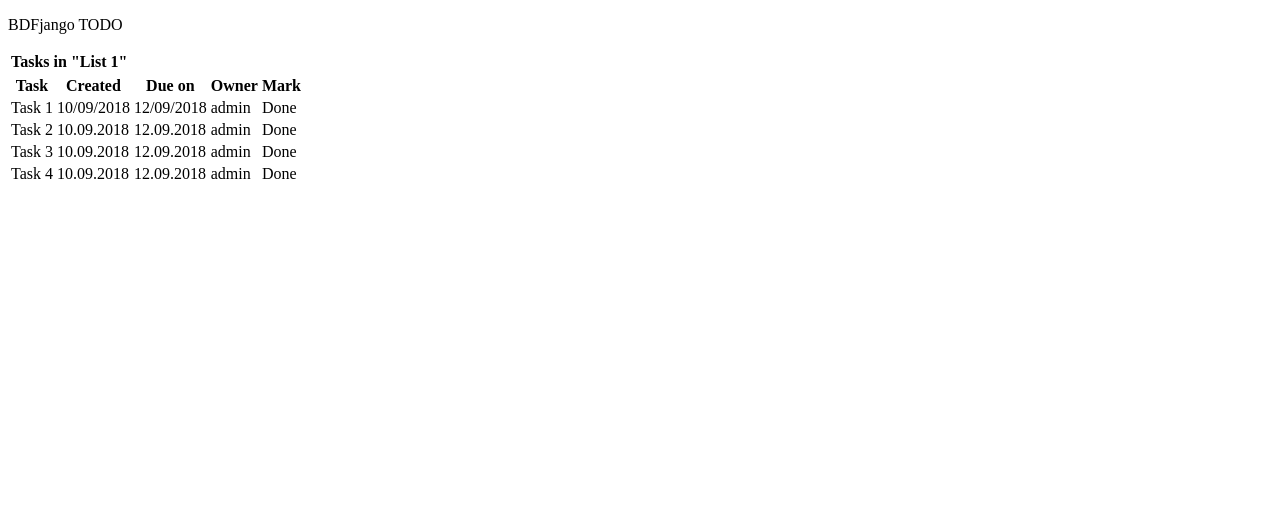
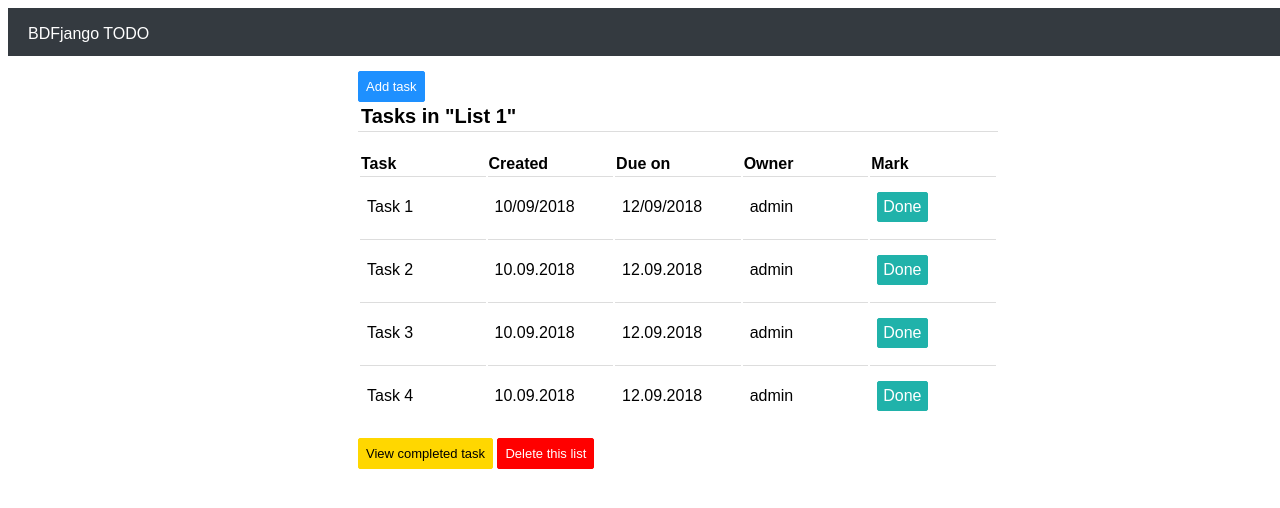
Before and after one commit to almenovm/DjangoSpring2021, a Django app: page /todos/ in a window 1280 px wide. Shown: the top 508 px of the page. Run offline with Django 3.2, Linux system fonts and the light colour scheme; lists and menus that the app fills with data are empty.

Commit message:
css+template inheritance

```diff
--- /dev/null
+++ b/todo/static/css/todo_style.css
@@ -0,0 +1,94 @@
+a{
+    text-decoration: none;
+    color: black
+}
+
+.btn1{
+    color: white;
+    background-color: dodgerblue;
+    border: 1px solid dodgerblue;
+    border-radius: 2px;
+    padding: 7px;
+    font-size: 13px;
+}
+
+.btn2{
+    background-color: gold;
+    border: 1px solid gold;
+    border-radius: 2px;
+    padding: 7px;
+    font-size: 13px;
+
+}
+
+.btn3{
+    color: white;
+    background-color: red;
+    border: 1px solid red;
+    border-radius: 2px;
+    padding: 7px;
+    font-size: 13px;
+}
+
+body{
+    display: flex;
+    flex-direction: column;
+    justify-content: center;
+    font-family: Arial;
+}
+
+
+/*th, td {*/
+/*   padding: 10px 15px;*/
+/*}*/
+
+.table_box{
+    margin-left: 350px;
+}
+
+.todo_table {
+    border-top: 1px solid #ddd;
+    width: 70%;
+    table-layout: fixed;
+    text-align: left;
+    padding-bottom: 10px;
+    padding-top: 20px;
+}
+.row{
+    padding-top: 15px;
+    padding-bottom: 15px;
+}
+.status{
+    color: white;
+    border: 1px solid lightseagreen;
+    background-color: lightseagreen;
+    width: 35%;
+    padding: 5px;
+    border-radius: 2px;
+}
+
+.topbar{
+    background-color: #343A40;
+    color: white;
+    width: 100%;
+    height: 40px;
+    padding-left: 20px;
+    padding-top: 1px;
+    padding-bottom: 7px;
+    margin-bottom: 15px;
+}
+
+.taskcol{
+    color: blue;
+}
+
+tr, td{
+    border-top: 1px solid #ddd;
+    table-layout: fixed;
+    padding: 7px;
+
+}
+
+.table-name{
+    font-size: 20px;
+}
--- /dev/null
+++ b/todo/templates/base.html
@@ -0,0 +1,12 @@
+{% load static %}
+<!DOCTYPE html>
+<html lang="en">
+<head>
+    <link rel="stylesheet" type = "text/css" href="{% static '/css/todo_style.css' %}"/>
+    <title>ToDo list</title>
+</head>
+<body>
+{% block content %}
+{% endblock %}
+</body>
+</html>
--- a/todo/templates/todo_list.html
+++ b/todo/templates/todo_list.html
@@ -1,19 +1,14 @@
-{% load static%}
+{% extends 'base.html' %}
+{% block content %}
 
-<!DOCTYPE html>
-<html lang="en">
-<head>
-    <meta charset="UTF-8">
-    <link rel="stylesheet" type = "text/css" href="{% static 'css/todo_list.css' %}"/>
-    <title>ToDo list</title>
-</head>
-<body>
-<div><p>BDFjango TODO</p></div>
+<div class="topbar"><p>BDFjango TODO</p></div>
+<div class="table_box">
+<button class="btn1">Add task</button>
 <table>
-    <th>Tasks in "List 1"</th>
+    <th class="table-name">Tasks in "List 1"</th>
 </table>
 
-<table>
+<table class="todo_table">
 <tr>
     <th>Task</th>
     <th>Created</th>
@@ -24,11 +19,11 @@
 
     {% for this_task in tasks_list %}
         {% if this_task.mark%}
-            <td>{{ this_task.task }}</td>
-            <td>{{ this_task.created }}</td>
-            <td>{{ this_task.due_on }}</td>
-            <td>{{ this_task.owner }}</td>
-            <td><div>Done</div></td>
+      <td scope="col" class="row task_row">{{ this_task.task }}</td>
+            <td scope="col" class="row create_row">{{ this_task.created }}</td>
+            <td scope="col" class="row due_row">{{ this_task.due_on }}</td>
+            <td scope="col" class="row own_row">{{ this_task.owner }}</td>
+            <td scope="col" class="row done_row"><div class="status">Done</div></td>
             </tr>
         {% endif %}
 
@@ -36,6 +31,10 @@
 
 
 </table>
+<a class="link1" href="1/completed/">
+    <button class="btn2" >View completed task</button></a>
+<button class="btn3">Delete this list</button>
 
-</body>
-</html>
+</div>
+
+{% endblock %}
--- a/todo/todo/settings.py
+++ b/todo/todo/settings.py
@@ -37,6 +37,7 @@
     'django.contrib.sessions',
     'django.contrib.messages',
     'django.contrib.staticfiles',
+    'main',
 ]
 
 MIDDLEWARE = [
@@ -118,5 +119,6 @@
 # https://docs.djangoproject.com/en/3.1/howto/static-files/
 
 STATIC_URL = '/static/'
-STATIC_ROOT = '/static'
-STATICFILES_DIRS = (os.path.join(BASE_DIR, 'static'),)
+STATICFILES_DIRS = (
+  os.path.join(BASE_DIR, 'static'),
+)
```
Also changed, not shown: todo/templates/completed_todo_list.html (+18 -18 lines), todo/static/css/todo_list.css (deleted), 5 other files.
